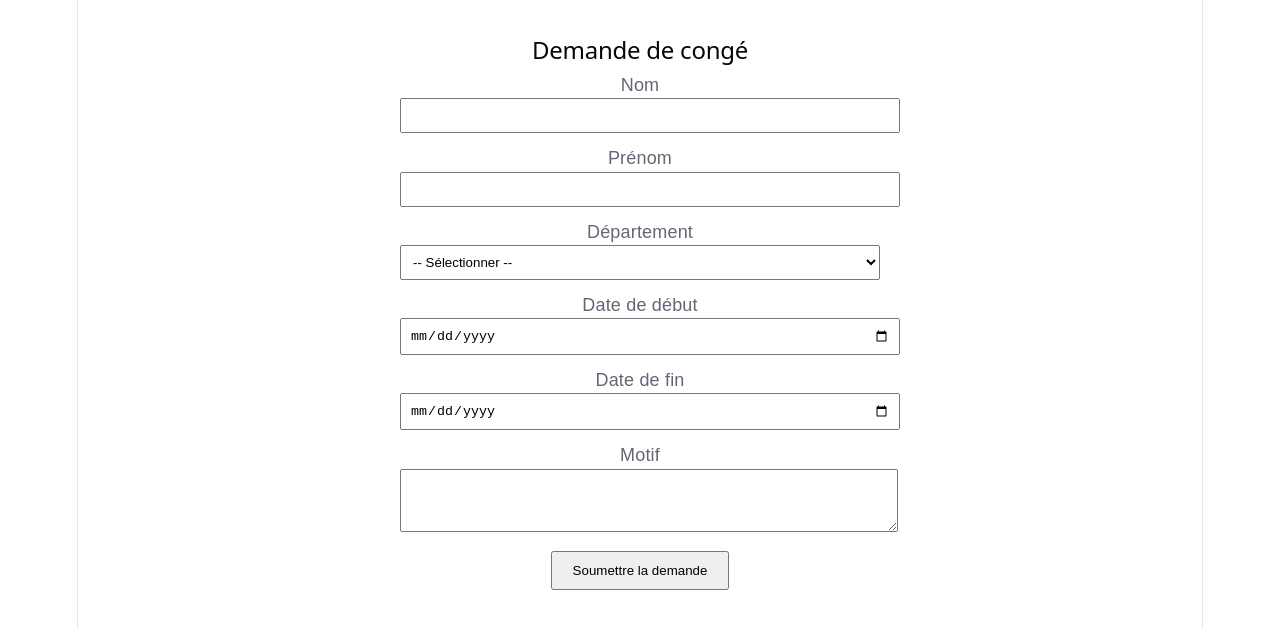
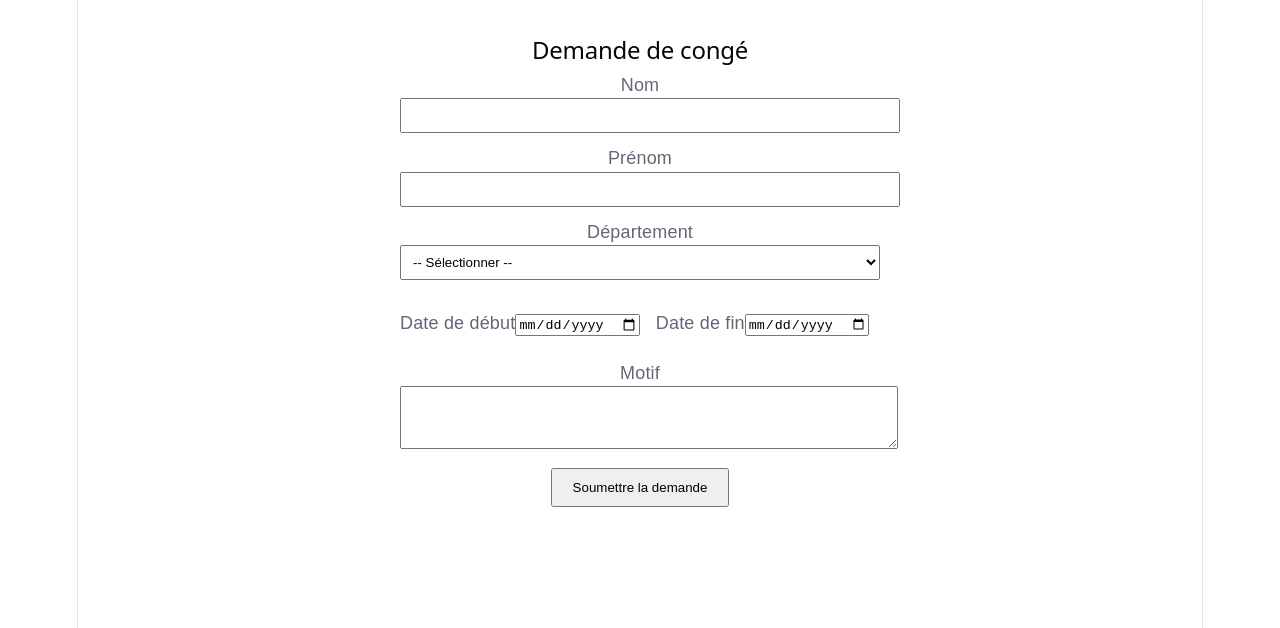
Before and after one commit to Tsiry-faly/Camunda-demande-de-conge, a React (Vite) app in the folder camunda-frontend/: page / in a window 1280 px wide. Shown: the top 628 px of the page. Built offline with nearby package versions, Linux system fonts and the light colour scheme.

Commit message:
Modification de l'interface

```diff
--- a/camunda-frontend/src/leaveRequestForm.jsx
+++ b/camunda-frontend/src/leaveRequestForm.jsx
@@ -15,6 +15,8 @@ export default function LeaveRequestForm() {
   const [status, setStatus] = useState('idle') // idle | loading | success | error
   const [errorMessage, setErrorMessage] = useState('')
   const [instanceKey, setInstanceKey] = useState(null)
+  const [dateDebut, setDateDebut] = useState('')
+  const [dateFin, setDateFin] = useState('')
 
   function handleChange(e) {
     const { name, value } = e.target
@@ -67,7 +69,7 @@ export default function LeaveRequestForm() {
           />
         </div>
 
-        <div style={{ marginBottom: 12 }}>
+        <div style={{ marginBottom: 30 }}>
           <label>Département</label>
           <select
             name="departement"
@@ -85,15 +87,18 @@ export default function LeaveRequestForm() {
           </select>
         </div>
 
+        <div style={{ display: 'flex', gap: 16, marginBottom: 12 }}>
           <div style={{ marginBottom: 12 }}>
             <label>Date de début</label>
             <input
               type="date"
               name="dateDebut"
-            value={formData.dateDebut}
-            onChange={handleChange}
-            required
-            style={{ width: '100%', padding: 8 }}
+              value={dateDebut}
+              onChange={(e) => setDateDebut(e.target.value)}
+              onKeyDown={(e) => e.preventDefault()}
+              onClick={(e) => e.target.showPicker()}
+              min={new Date().toISOString().split('T')[0]}
+              style= {{with : '100%'}}
             />
           </div>
 
@@ -102,11 +107,14 @@ export default function LeaveRequestForm() {
             <input
               type="date"
               name="dateFin"
-            value={formData.dateFin}
-            onChange={handleChange}
-            required
-            style={{ width: '100%', padding: 8 }}
+              value={dateFin}
+              onChange={(e) => setDateFin(e.target.value)}
+              onKeyDown={(e) => e.preventDefault()}
+              onClick={(e) => e.target.showPicker()}
+              min={dateDebut || new Date().toISOString().split('T')[0]}
+              style= {{with : '100%'}}
             />
+          </div>
         </div>
 
         <div style={{ marginBottom: 12 }}>
```
Lines whose indentation alone changed are shown as unchanged.
